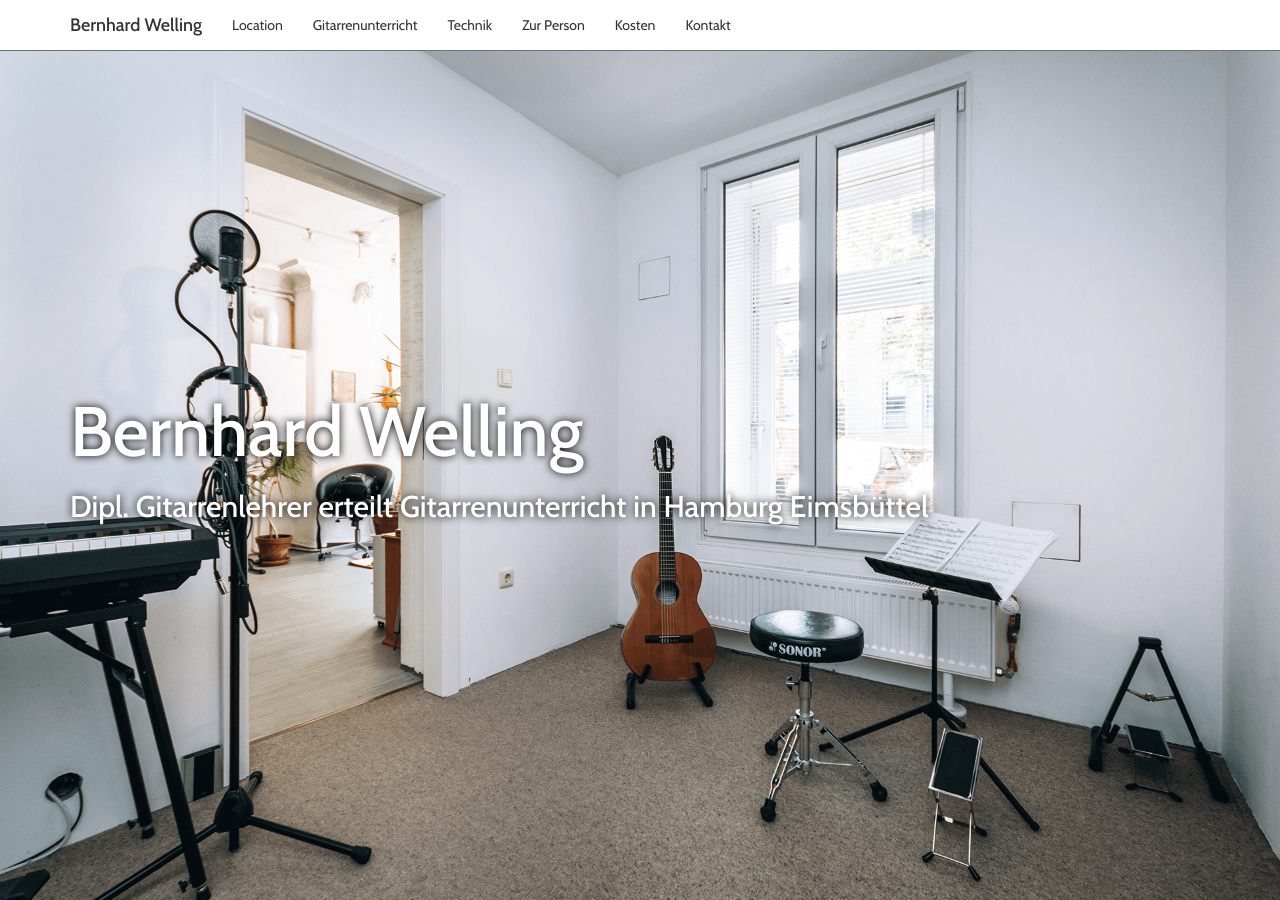
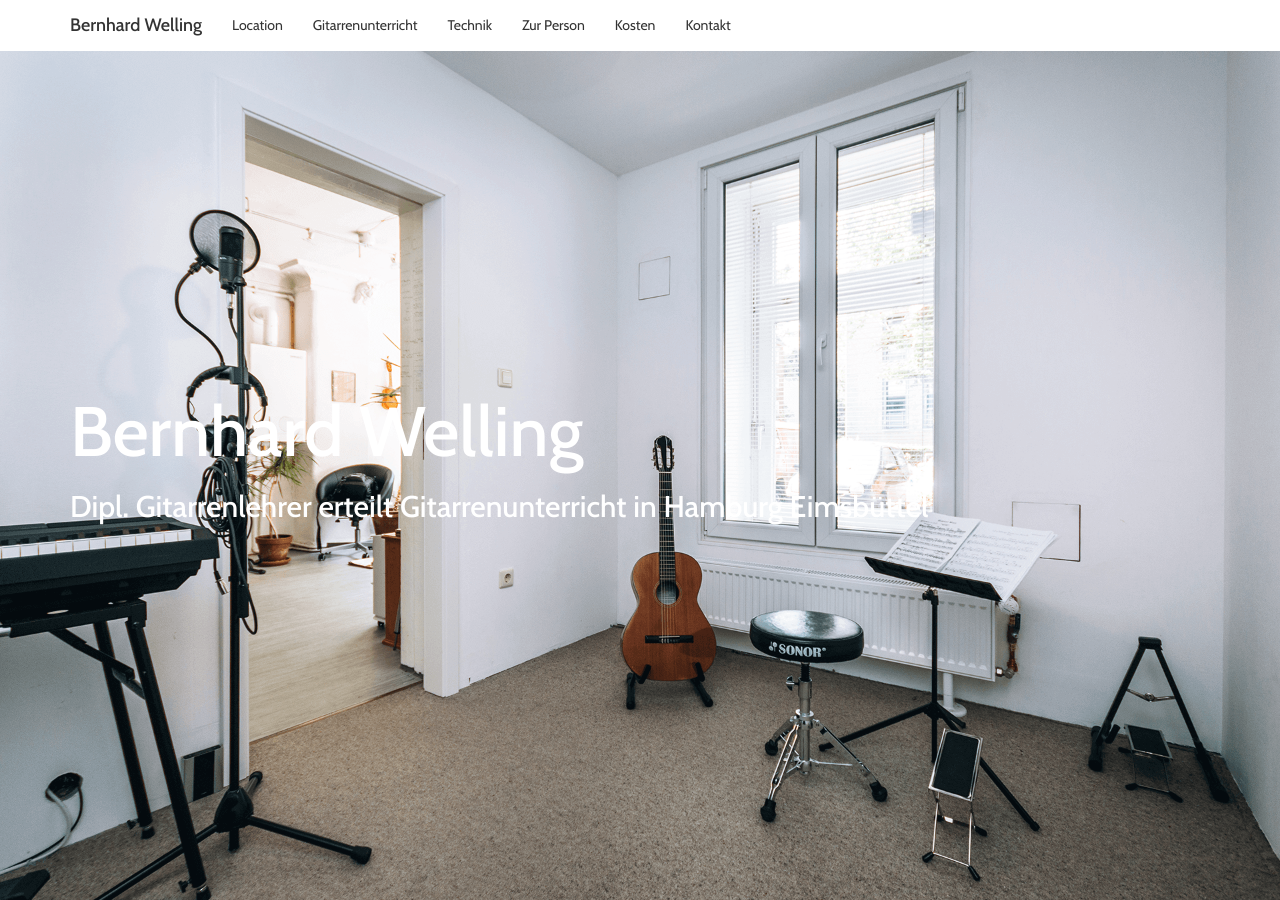
Before and after one commit to Maxomann/Gitarrenunterrichtineimsbuettel, a Jekyll site: the page built from index.html, in a window 1280 px wide and 900 px high. Built offline with Jekyll 4.4.1, drawn with Linux system fonts in a browser that asks for light colours; nearby versions of some CDN libraries; comment, search, counter and statistics services are not loaded.

Commit message:
progress

```diff
--- a/css/bootstrap-theme-modified.css
+++ b/css/bootstrap-theme-modified.css
@@ -1,6 +1,6 @@
 .navbar-default {
-    background-color: #ffffff;
-    border-color: #707070;
+    background-color: white;
+    border-color: transparent;
   }
   .navbar-default .navbar-brand {
     color: #333333;
@@ -52,7 +52,7 @@
     background-color: #707070;
   }
   .navbar-default .navbar-toggle {
-    border-color: #707070;
+    border-color: transparent;
   }
   .navbar-default .navbar-toggle:hover,
   .navbar-default .navbar-toggle:focus {
@@ -63,7 +63,7 @@
   }
   .navbar-default .navbar-collapse,
   .navbar-default .navbar-form {
-    border-color: #333333;
+    border-color: transparent;
   }
   .navbar-default .navbar-link {
     color: #333333;
--- a/css/style.css
+++ b/css/style.css
@@ -128,7 +128,7 @@ footer{
     margin-bottom: 100px;
     color: white;
 
-    text-shadow: 0px 0px 8px black;
+    /*text-shadow: 0px 0px 8px black;*/
 
     text-align: center;
     /*background-color: rgba(219, 205, 0, 1);
```
